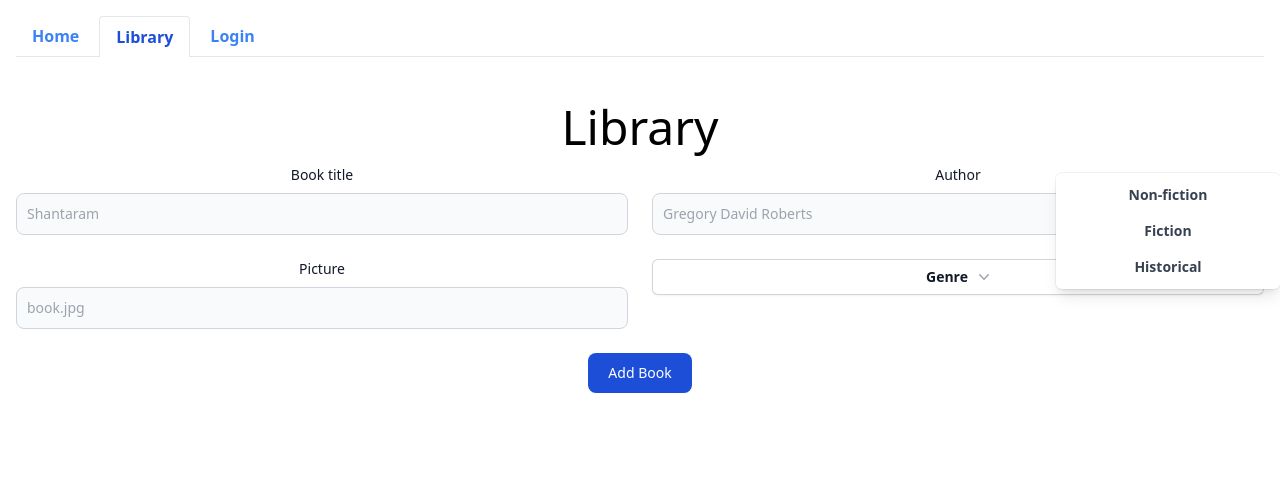
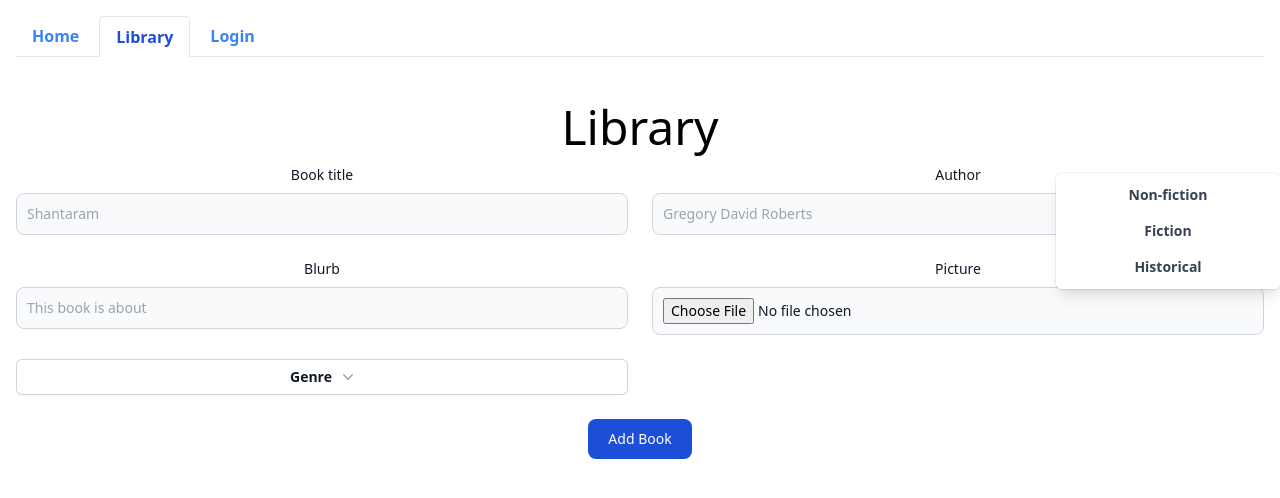
Before and after one commit to EarthWormGym/knowledge-keeper, a React (Vite) app: page /library in a window 1280 px wide. Shown: the top 498 px of the page. Built offline with nearby package versions, Linux system fonts and the light colour scheme.

Commit message:
Form submission and list of cards partially done

```diff
--- a/package.json
+++ b/package.json
@@ -12,6 +12,7 @@
   "dependencies": {
     "react": "^18.2.0",
     "react-dom": "^18.2.0",
+    "react-icons": "^4.12.0",
     "react-router-dom": "^6.16.0"
   },
   "devDependencies": {
--- a/src/App.tsx
+++ b/src/App.tsx
@@ -4,7 +4,7 @@ import LibraryPage from './Pages/LibraryPage';
 import LoginPage from './Pages/LoginPage';
 import Navbar from './Navbar';
 
-function App() {
+const App = () => {
     return (
         <>
             <Navbar />
--- /dev/null
+++ b/src/Pages/Book.tsx
@@ -0,0 +1,10 @@
+export interface Book {
+    id: number;
+    bookData: {
+      bookName: string;
+      authorName: string;
+      blurb: string;
+      image: string;
+      genre: string;
+    };
+  }
--- /dev/null
+++ b/src/Pages/BookCard.tsx
@@ -0,0 +1,42 @@
+import { RiCloseCircleLine } from 'react-icons/ri';
+import { Book } from './Book';
+
+interface BookCardProps {
+    books: Book[];
+    removeBook: (id: number) => void;
+}
+
+const BookCard = ({books, removeBook}: BookCardProps) => {
+
+    return books.map((book: any, index: any) => (
+        <div className="book" key={index}>
+            <div className="bookCard" key={book.id}>
+                <div className="bookCard-header">
+                    <img src={book.bookData.image} alt="image of book" />
+                </div>
+                <p>{book.bookData.genre}</p>
+                <div className="bookCard-body">
+                    <h4>
+                        {book.bookData.bookName}
+                    </h4>
+                    <h5>Author:</h5>
+                    <p>
+                        {book.bookData.authorName}
+                    </p>
+                    <h5>Blurb:</h5>
+                    <p>
+                        {book.bookData.blurb}
+                    </p>
+                </div>
+                <div className="icons">
+                    <RiCloseCircleLine
+                    onClick={() => removeBook(book.id)}
+                    className="delete-icon"
+                    />
+                </div>
+            </div>
+        </div>
+    ));
+}
+
+export default BookCard;
--- /dev/null
+++ b/src/Pages/BookForm.tsx
@@ -0,0 +1,120 @@
+import { ChangeEvent, FormEvent, useState } from 'react'
+import { Book } from './Book';
+
+interface BookFormProps {
+  onSubmit: (book: Book) => void;
+}
+
+const BookForm = (props: BookFormProps) => {
+    const [bookData, setBookData] = useState<Book["bookData"]>({
+      bookName: '',
+      authorName: '',
+      blurb: '',
+      image: '',
+      genre: ''
+    });
+    const [book, setBook] = useState<Book>({
+      id: 0,
+      bookData: { bookName: '',
+      authorName: '',
+      blurb: '',
+      image: '',
+      genre: '' }
+    });
+
+    const handleChange = (event: ChangeEvent<HTMLInputElement>) => {
+      const { name, value } = event.target;
+
+      if (name === 'image' && event.target.files) {
+        const reader = new FileReader();
+        reader.onloadend = function() {
+          setBookData({...bookData, [name]: reader.result as string});
+        }
+        reader.readAsDataURL(event.target.files[0])
+      } else {
+        setBookData({...bookData, [name]: value });
+      }
+        setBookData({...bookData, [name]: value });
+    };
+
+    const handleSubmit = (event: FormEvent) => {
+        event.preventDefault();
+
+        setBookData(bookData);
+        setBook({id: Math.floor((Math.random() * 10000) + 1), bookData: bookData})
+
+        props.onSubmit(book);
+
+        setBook({id: 0,
+          bookData: { bookName: '',
+          authorName: '',
+          blurb: '',
+          image: '',
+          genre: '' }});
+        setBookData({
+            bookName: '',
+            authorName: '',
+            blurb: '',
+            image: '',
+            genre: ''
+        });
+    };
+
+    return (
+        <form onSubmit={handleSubmit}>
+        <div className="grid gap-6 mb-6 md:grid-cols-2">
+          <div>
+            <label className="form-label">Book title</label>
+            <input type="text" className="form-text-input"
+              name="bookName"
+              value={bookData.bookName}
+              onChange={handleChange}
+              placeholder="Shantaram" required/>
+          </div>
+          <div>
+            <label className="form-label">Author</label>
+            <input type="text" className="form-text-input"
+              name="authorName"
+              value={bookData.authorName}
+              onChange={handleChange}
+              placeholder="Gregory David Roberts" required/>
+          </div>
+          <div>
+            <label className="form-label">Blurb</label>
+            <input type="text" className="form-text-input"
+              name="blurb"
+              value={bookData.blurb}
+              onChange={handleChange}
+              placeholder="This book is about" required/>
+          </div>
+          <div>
+            <label className="form-label">Picture</label>
+            <input type="file" className="form-text-input"
+              name="image"
+              value={bookData.image}
+              onChange={handleChange}
+              accept="image/*"
+              placeholder="book.jpg" />
+          </div>
+          <div>
+            <button type="button" id="menu-button" aria-expanded="true" aria-haspopup="true">
+              Genre
+              <svg className="-mr-1 h-5 w-5 text-gray-400" viewBox="0 0 20 20" fill="currentColor" aria-hidden="true">
+              <path fillRule="evenodd" d="M5.23 7.21a.75.75 0 011.06.02L10 11.168l3.71-3.938a.75.75 0 111.08 1.04l-4.25 4.5a.75.75 0 01-1.08 0l-4.25-4.5a.75.75 0 01.02-1.06z" clipRule="evenodd" />
+              </svg>
+            </button>
+          </div>
+          <div className="absolute right-0 z-10 mt-2 w-56 origin-top-right rounded-md bg-white shadow-lg ring-1 ring-black ring-opacity-5 focus:outline-none" role="menu" aria-orientation="vertical" aria-labelledby="menu-button" tabIndex={-1}>
+            <div className="py-1" role="none">
+              <a href="#" className="text-gray-700 block px-4 py-2 text-sm" role="menuitem" tabIndex={-1} id="menu-item-0">Non-fiction</a>
+              <a href="#" className="text-gray-700 block px-4 py-2 text-sm" role="menuitem" tabIndex={-1} id="menu-item-1">Fiction</a>
+              <a href="#" className="text-gray-700 block px-4 py-2 text-sm" role="menuitem" tabIndex={-1} id="menu-item-2">Historical</a>
+            </div>
+          </div>
+        </div>
+        <button type="submit" className="submit-button">Add Book</button>
+      </form>
+    )
+}
+
+export default BookForm;
--- a/src/Pages/LibraryPage.tsx
+++ b/src/Pages/LibraryPage.tsx
@@ -1,91 +1,29 @@
-import { ChangeEvent, FormEvent, useState } from 'react'
+import { useState } from 'react';
+import BookForm from './BookForm';
+import BookCard from './BookCard';
+import { Book } from './Book';
 
-function LibraryPage() {
-  const [books, setBooks] = useState<Map<string, Map<string, string>>>(new Map());
-  const [inputs, setInputs] = useState({
-    bookName: '',
-    authorName: '',
-    image: '',
-  });
+const LibraryPage = () => {
+  const [books, setBooks] = useState<Book[]>([]);
 
-  const handleChange = (event: ChangeEvent<HTMLInputElement>) => {
-    const { name, value } = event.target;
-    setInputs((values) => ({ ...values, [name]: value }));
+  const addBook = (book: Book) => {
+    const newBooks = [book, ...books]
+
+    setBooks(newBooks);
   };
 
-  const handleSubmit = (event: FormEvent) => {
-    event.preventDefault();
+  const removeBook = (id: number) => {
+    const removeArr = [...books].filter((book: Book) => book.id !== id)
 
-    // Create a new Map for the book's details
-    const bookDetails = new Map<string, string>([
-      ['authorName', inputs.authorName],
-      ['image', inputs.image],
-    ]);
-
-    // Add the book to the books Map using the bookName as the key
-    setBooks((prevBooks) => new Map([...prevBooks, [inputs.bookName, bookDetails]]));
+    setBooks(removeArr);
   };
 
   return (
     <>
       <h1>Library</h1>
-      <form onSubmit={handleSubmit}>
-        <div className="grid gap-6 mb-6 md:grid-cols-2">
-          <div>
-            <label className="form-label">Book title</label>
-            <input type="text" className="form-text-input"
-              name="bookName"
-              value={inputs.bookName}
-              onChange={handleChange}
-              placeholder="Shantaram" required/>
-          </div>
-          <div>
-            <label className="form-label">Author</label>
-            <input type="text" className="form-text-input"
-              name="authorName"
-              value={inputs.authorName}
-              onChange={handleChange}
-              placeholder="Gregory David Roberts" required/>
-          </div>
-          <div>
-            <label className="form-label">Picture</label>
-            <input type="text" className="form-text-input"
-              name="image"
-              value={inputs.image}
-              onChange={handleChange}
-              placeholder="book.jpg" required/>
-          </div>
-          <div>
-            <button type="button" id="menu-button" aria-expanded="true" aria-haspopup="true">
-              Genre
-              <svg className="-mr-1 h-5 w-5 text-gray-400" viewBox="0 0 20 20" fill="currentColor" aria-hidden="true">
-              <path fillRule="evenodd" d="M5.23 7.21a.75.75 0 011.06.02L10 11.168l3.71-3.938a.75.75 0 111.08 1.04l-4.25 4.5a.75.75 0 01-1.08 0l-4.25-4.5a.75.75 0 01.02-1.06z" clipRule="evenodd" />
-              </svg>
-            </button>
-          </div>
-          <div className="absolute right-0 z-10 mt-2 w-56 origin-top-right rounded-md bg-white shadow-lg ring-1 ring-black ring-opacity-5 focus:outline-none" role="menu" aria-orientation="vertical" aria-labelledby="menu-button" tabIndex={-1}>
-            <div className="py-1" role="none">
-              <a href="#" className="text-gray-700 block px-4 py-2 text-sm" role="menuitem" tabIndex={-1} id="menu-item-0">Non-fiction</a>
-              <a href="#" className="text-gray-700 block px-4 py-2 text-sm" role="menuitem" tabIndex={-1} id="menu-item-1">Fiction</a>
-              <a href="#" className="text-gray-700 block px-4 py-2 text-sm" role="menuitem" tabIndex={-1} id="menu-item-2">Historical</a>
-            </div>
-          </div>
-        </div>
-        <button type="submit" className="submit-button">Add Book</button>
-      </form>
-      <div>
-        {Array.from(books).map(([bookName, bookDetails]) => (
-          <div key={bookName}>
-            <h3><strong>{"Book: "}</strong> {bookName}</h3>
-            <ul>
-              {Array.from(bookDetails).map(([key, value]) => (
-                <li key={key}>
-                  <strong>{key}:</strong> {value}
-                </li>
-              ))}
-            </ul>
-          </div>
-        ))}
+      <BookForm onSubmit={addBook}/>
+      <div className="list-container">
+        <BookCard books={books} removeBook={removeBook}/>
       </div>
     </>
   )
```
Also changed, not shown: 1 other file (tests, documents, lock files or other folders).
